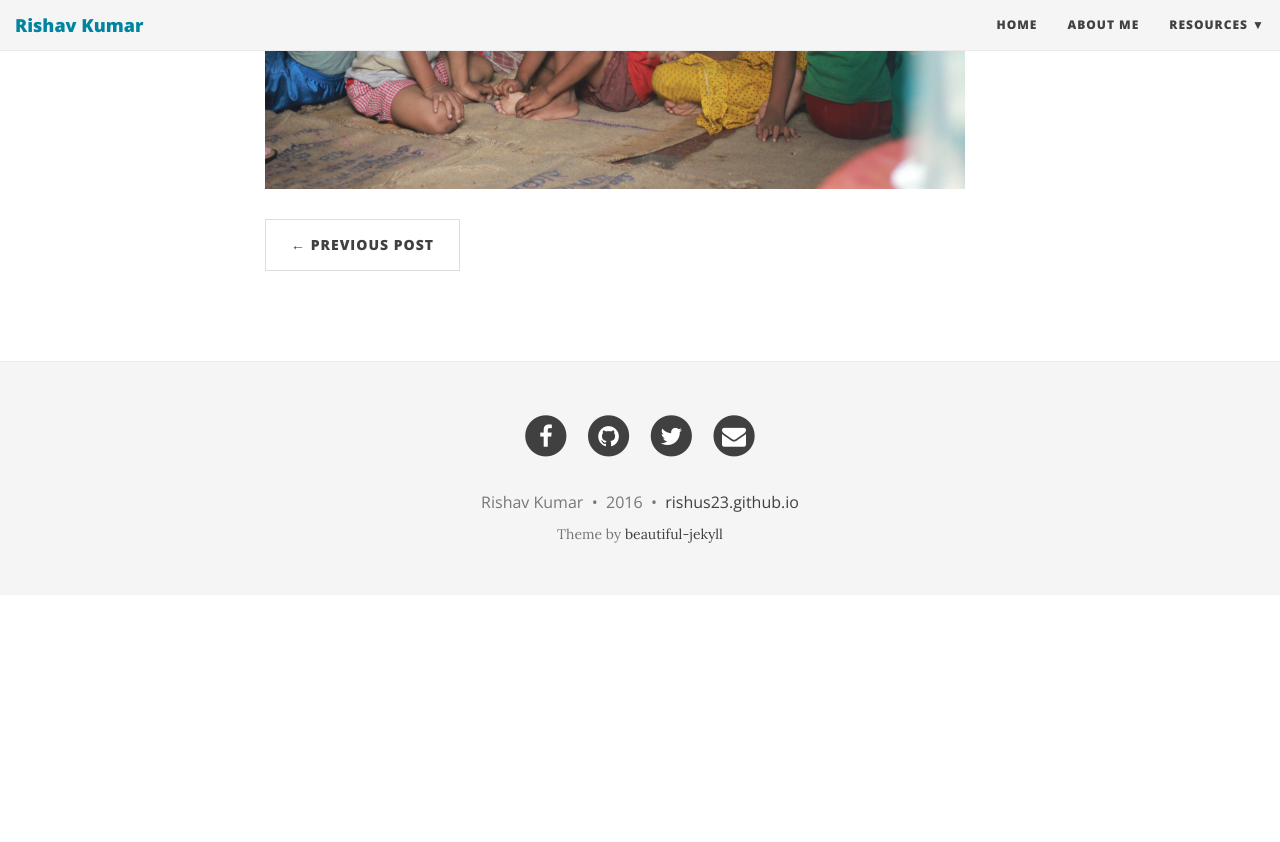
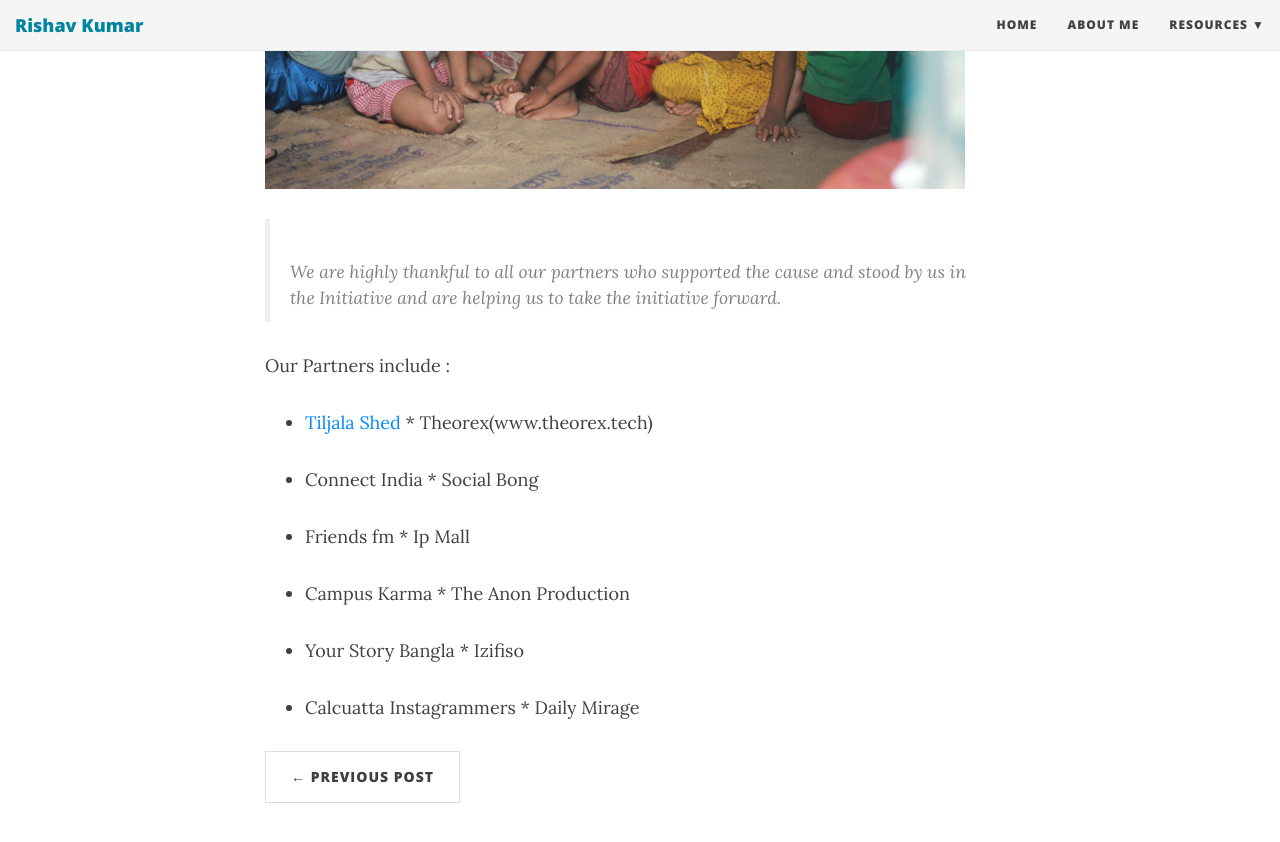
Before and after one commit to rishus23/rishus23.github.io, a Jekyll site: the page built from _posts/2016-07-17-oneweb.md, in a window 1280 px wide and 900 px high, scrolled down 4298 px. Shown: the top 842 px of the window. Built offline with Jekyll 4.4.1, drawn with Linux system fonts in a browser that asks for light colours; nearby versions of some CDN libraries; before the commit the page ends 4893 px from its top, so only the background shows below that.

Commit message:
one web edit

```diff
--- a/_posts/2016-07-17-oneweb.md
+++ b/_posts/2016-07-17-oneweb.md
@@ -26,3 +26,19 @@ We divided ourselves into groups and the teaching session started.We are extreme
 
 ![comp1-1](/img/one_web/comp1-1.jpg)![comp1-2](/img/one_web/comp1-2.jpg)
 ![comp1-3](/img/one_web/comp1-3.jpg)![comp1-4](/img/one_web/comp1-4.jpg)![comp1-5](/img/one_web/comp1-5.jpg)
+
+> We are highly thankful to all our partners who supported the cause and stood by us in the Initiative and are helping us to take the initiative forward.
+
+Our Partners include :
+
+* [Tiljala Shed](www.tished.com)             * Theorex(www.theorex.tech)
+
+* Connect India                              * Social Bong
+
+* Friends fm                                 * Ip Mall
+
+* Campus Karma                            	 * The Anon Production
+
+* Your Story Bangla                          * Izifiso
+
+* Calcuatta Instagrammers                    * Daily Mirage
```
